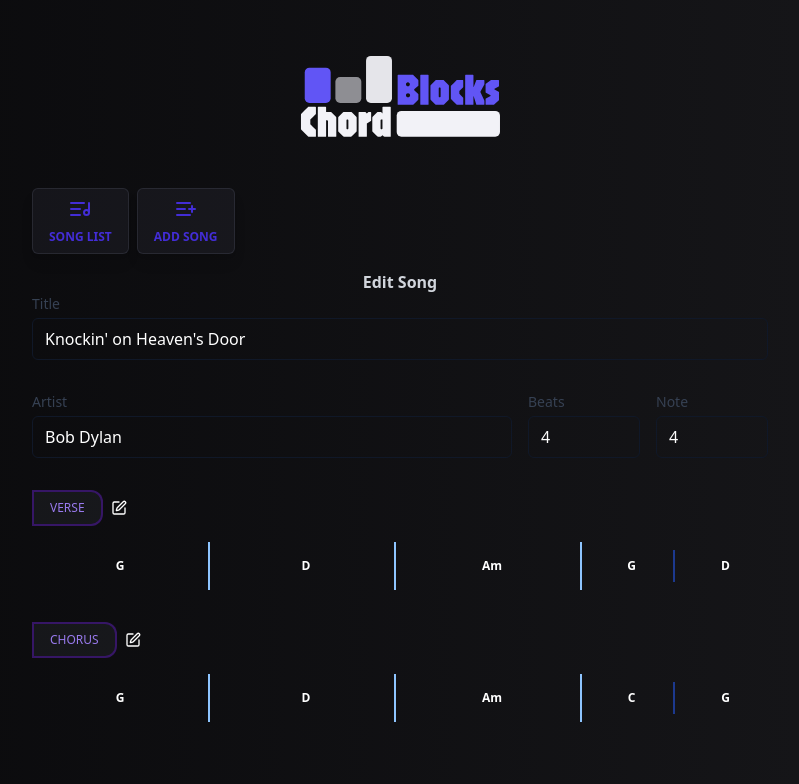
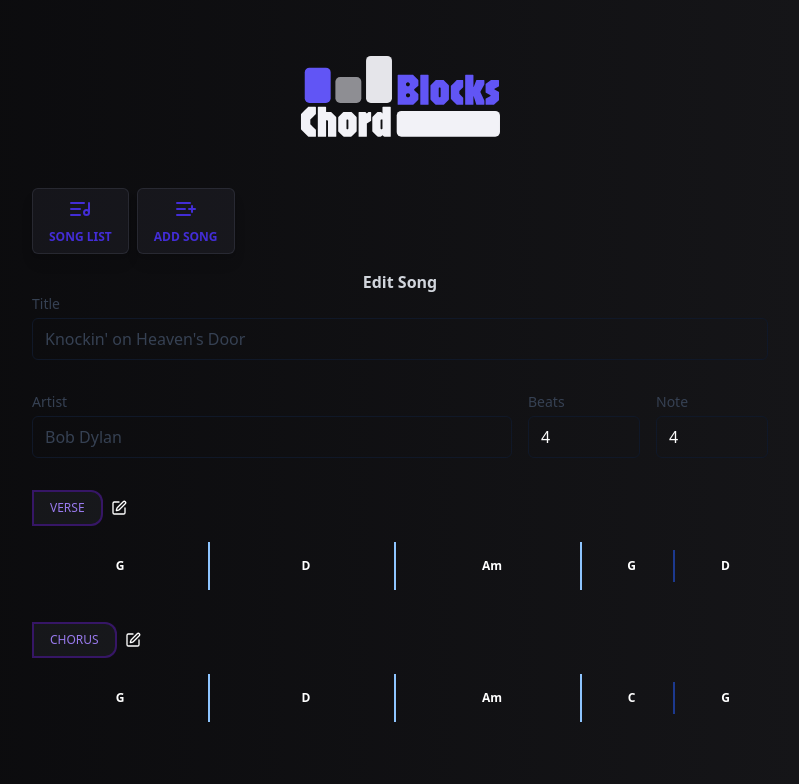
Before and after one commit to horaciodominguez/chordblocks-react-typescript, a React (Vite) app: page /song/1/edit in a window 1280 px wide. Shown: the top 784 px of the page, without its empty margins (240-1039 px from the left). Built offline with nearby package versions, Linux system fonts and the light colour scheme.

Commit message:
inputs and select refactoring

```diff
--- a/src/components/ui/Input.tsx
+++ b/src/components/ui/Input.tsx
@@ -1,30 +1,62 @@
-import Label from "./Label"
+import { useRef, useState, useId } from "react"
 
 type Props = React.InputHTMLAttributes<HTMLInputElement> & {
   name: string
-  label: string
   value: string
+  placeholder?: string
   type?: string
   onChange: React.ChangeEventHandler<HTMLInputElement>
+  tabIndex?: number
 }
 
-export default function Input({
+export default function InputInline({
   name,
-  label,
   value,
+  placeholder,
   type = "text",
   onChange,
+  tabIndex,
 }: Props) {
+  const inputRef = useRef<HTMLInputElement>(null)
+  const [isEditing, setIsEditing] = useState(false)
+  const fieldId = useId()
+
+  const handleFocus = () => setIsEditing(true)
+
+  const handleBlur = () => {
+    setIsEditing(false)
+  }
+
+  const handleClick = () => {
+    if (!isEditing) {
+      setIsEditing(true)
+      setTimeout(() => {
+        inputRef.current?.focus()
+        inputRef.current?.select()
+      }, 0)
+    }
+  }
+
   return (
     <>
-      <Label htmlFor={name}>{label}</Label>
       <input
-        id={name}
+        id={fieldId}
         name={name}
-        value={value ?? ""}
+        ref={inputRef}
+        value={value}
         type={type}
-        className="w-full border border-gray-300 px-3 py-2 rounded-md focus:outline-none focus:ring-2 focus:ring-indigo-500"
         onChange={onChange}
+        tabIndex={tabIndex}
+        onFocus={handleFocus}
+        onBlur={handleBlur}
+        onClick={handleClick}
+        readOnly={!isEditing}
+        className={`w-full px-3 py-2 rounded-md ${
+          isEditing
+            ? "border border-gray-300 focus:outline-none focus:ring-2 focus:ring-indigo-500"
+            : "border border-gray-900 cursor-text text-gray-700"
+        }`}
+        placeholder={placeholder}
       />
     </>
   )
--- /dev/null
+++ b/src/components/ui/InputField.tsx
@@ -0,0 +1,37 @@
+import Input from "./Input"
+import Label from "./Label"
+import { useId } from "react"
+
+type Props = React.InputHTMLAttributes<HTMLInputElement> & {
+  name: string
+  label: string
+  value: string
+  type?: string
+  onChange: React.ChangeEventHandler<HTMLInputElement>
+  tabIndex?: number
+}
+
+export default function InputInline({
+  name,
+  label,
+  value,
+  type = "text",
+  onChange,
+  tabIndex,
+}: Props) {
+  const fieldId = useId()
+
+  return (
+    <>
+      <Label htmlFor={fieldId}>{label}</Label>
+      <Input
+        name={name}
+        value={value}
+        type={type}
+        onChange={onChange}
+        tabIndex={tabIndex}
+        id={fieldId}
+      />
+    </>
+  )
+}
--- a/src/components/ui/InputInline.tsx
+++ /dev/null
@@ -1,72 +0,0 @@
-import Label from "./Label"
-import { useRef, useState } from "react"
-
-type Props = React.InputHTMLAttributes<HTMLInputElement> & {
-  name: string
-  label: string
-  value: string
-  type?: string
-  onChange: React.ChangeEventHandler<HTMLInputElement>
-  tabIndex?: number
-}
-
-export default function InputInline({
-  name,
-  label,
-  value,
-  type = "text",
-  onChange,
-  tabIndex,
-}: Props) {
-  const inputRef = useRef<HTMLInputElement>(null)
-  const [isEditing, setIsEditing] = useState(false)
-
-  const handleBlur = (e: React.FocusEvent<HTMLInputElement>) => {
-    if (e.target.value === "") {
-      if (inputRef.current) {
-        inputRef.current.value = value
-      }
-    }
-    setIsEditing(false)
-  }
-
-  const handleEdit = () => {
-    setIsEditing(true)
-    setTimeout(() => {
-      if (inputRef.current) {
-        inputRef.current.focus()
-        inputRef.current.select()
-      }
-    }, 0)
-  }
-
-  return (
-    <>
-      <Label htmlFor={name}>{label}</Label>
-      {isEditing ? (
-        <input
-          id={name}
-          name={name}
-          defaultValue={value ?? ""}
-          type={type}
-          className="w-full border border-gray-300 px-3 py-2 rounded-md focus:outline-none focus:ring-2 focus:ring-indigo-500"
-          onBlur={handleBlur}
-          ref={inputRef}
-          onChange={onChange}
-          tabIndex={tabIndex}
-        />
-      ) : (
-        <>
-          <div
-            className="w-full border border-gray-900 px-3 py-2 rounded-md cursor-text"
-            onClick={handleEdit}
-            onFocus={handleEdit}
-            tabIndex={tabIndex}
-          >
-            {value || <span className="text-gray-400">Edit {label}</span>}
-          </div>
-        </>
-      )}
-    </>
-  )
-}
--- a/src/components/ui/Select.tsx
+++ b/src/components/ui/Select.tsx
@@ -38,6 +38,8 @@ export const Select = ({
       <Label htmlFor={name}>{label}</Label>
       {disabled && disabledMessage ? (
         <div
+          id={name}
+          aria-label={label}
           onClick={() => alert(disabledMessage)}
           className="w-full border border-gray-900 px-3 py-2 rounded-md "
           title={label}
--- a/src/modules/songs/components/form/SongFormMeta.tsx
+++ b/src/modules/songs/components/form/SongFormMeta.tsx
@@ -1,4 +1,4 @@
-import InputInline from "@/components/ui/InputInline"
+import InputField from "@/components/ui/InputField"
 import { Select } from "@/components/ui/Select"
 import { BEAT_VALUES, noteValues } from "../../constants/song"
 import type { Action, SongFormState } from "../../state/songFormReducer"
@@ -14,7 +14,7 @@ export function SongFormMeta({ dispatch, state, song }: Props) {
   return (
     <>
       <div className="mb-4">
-        <InputInline
+        <InputField
           label="Title"
           name="title"
           onChange={(e) => {
@@ -33,7 +33,7 @@ export function SongFormMeta({ dispatch, state, song }: Props) {
       <div className="mb-4">
         <div className="flex">
           <div className="w-2/3 mr-2">
-            <InputInline
+            <InputField
               label="Artist"
               name="artist"
               onChange={(e) => {
```
